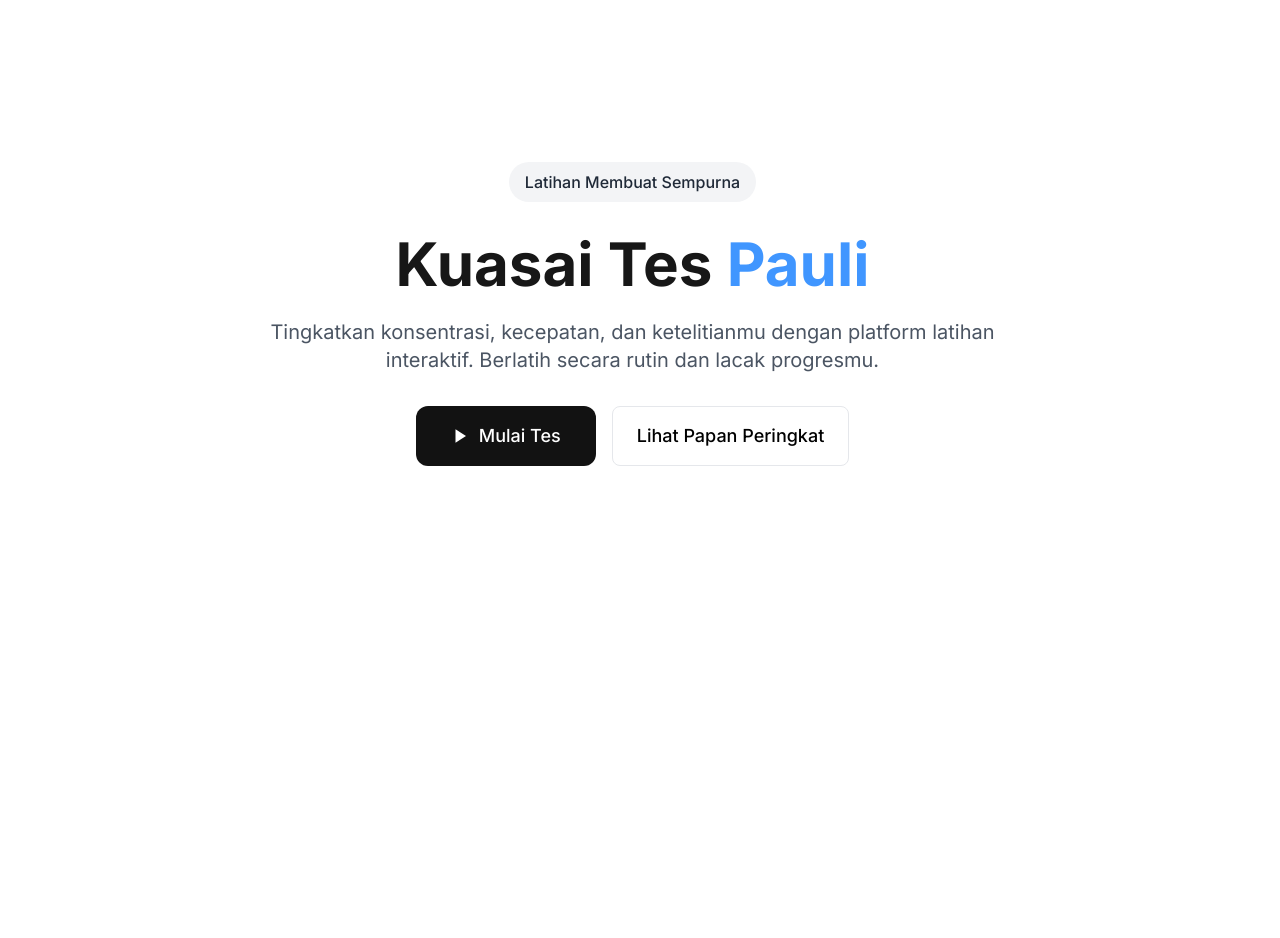
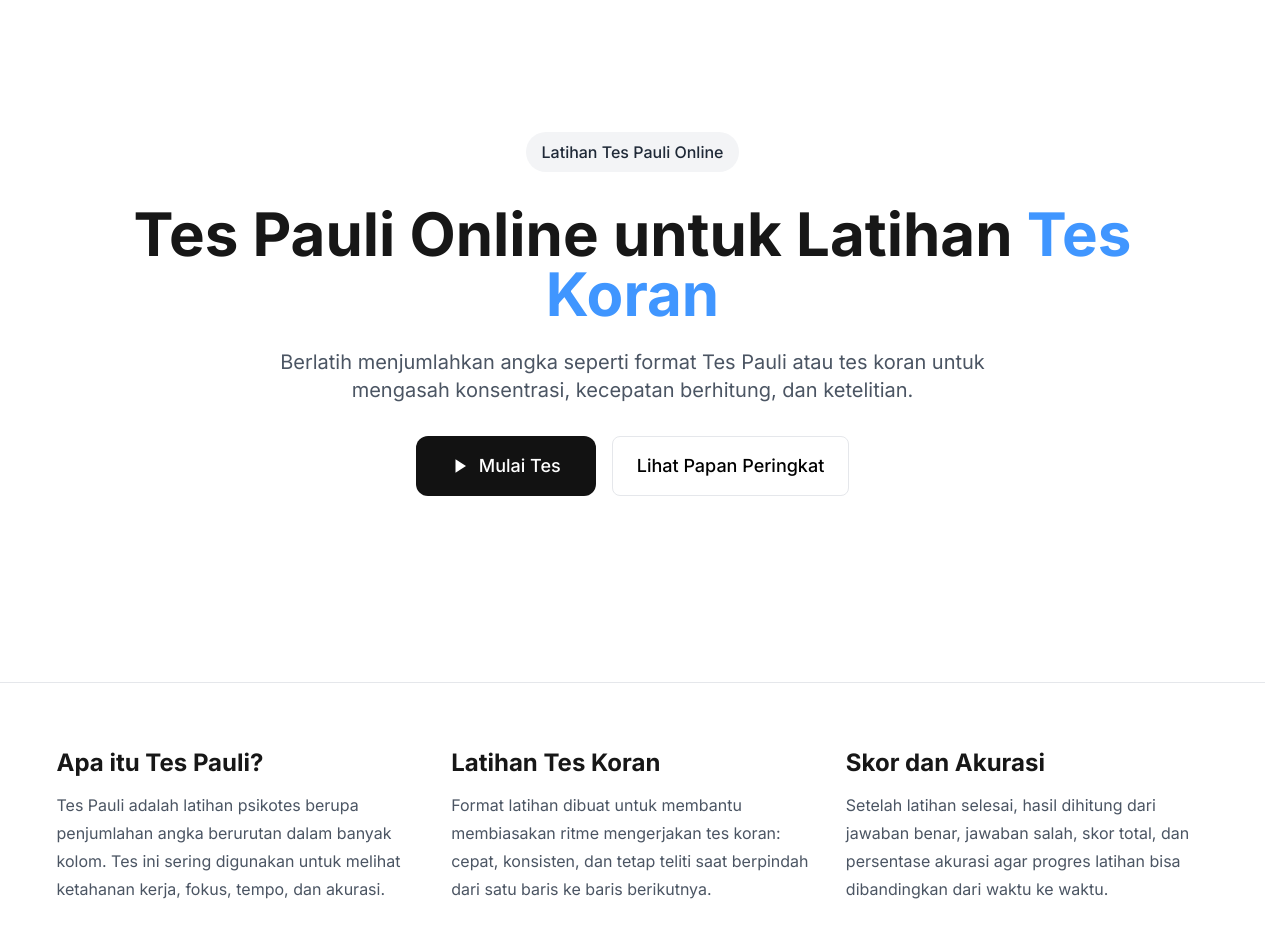
Before and after one commit to rifqyarifani/kraepelin-test, a Next.js app: page / in a window 1280 px wide. Shown: the part 120-1058 px from the top of the page. Before the commit the page ends 802 px from the top, so only its background shows below. Built offline with nearby package versions, Linux system fonts and the light colour scheme; no server answers.

Commit message:
Improve SEO and add Supabase keepalive

```diff
--- /dev/null
+++ b/app/api/keepalive/route.ts
@@ -0,0 +1,33 @@
+import { NextRequest, NextResponse } from "next/server";
+import { createClient } from "@/src/lib/supabase/server";
+
+export const dynamic = "force-dynamic";
+export const revalidate = 0;
+
+export async function GET(request: NextRequest) {
+  const cronSecret = process.env.CRON_SECRET;
+  const authHeader = request.headers.get("authorization");
+
+  if (cronSecret && authHeader !== `Bearer ${cronSecret}`) {
+    return NextResponse.json({ ok: false, error: "Unauthorized" }, { status: 401 });
+  }
+
+  const supabase = await createClient();
+  const { error } = await supabase
+    .from("leaderboard_entries")
+    .select("id")
+    .limit(1);
+
+  if (error) {
+    console.error("Supabase keepalive failed:", error);
+    return NextResponse.json(
+      { ok: false, error: "Keepalive failed" },
+      { status: 500 }
+    );
+  }
+
+  return NextResponse.json(
+    { ok: true, checkedAt: new Date().toISOString() },
+    { headers: { "Cache-Control": "no-store" } }
+  );
+}
--- a/app/layout.tsx
+++ b/app/layout.tsx
@@ -4,19 +4,54 @@ import "./globals.css";
 import Navbar from "./components/Navbar";
 import { Analytics } from "@vercel/analytics/react";
 import { SpeedInsights } from "@vercel/speed-insights/next";
+import { getSiteUrl, siteConfig } from "@/lib/site";
 
 const inter = Inter({ subsets: ["latin"] });
+const siteUrl = getSiteUrl();
 
 export const metadata: Metadata = {
-  title: "Tes Pauli — Latihan Konsentrasi & Kecepatan",
-  description:
-    "Latihan tes Pauli untuk meningkatkan konsentrasi, kecepatan, dan ketelitian. Berlatih secara rutin dan bersaing di papan peringkat.",
+  metadataBase: new URL(siteUrl),
+  applicationName: siteConfig.name,
+  title: {
+    default: siteConfig.title,
+    template: `%s | ${siteConfig.name}`,
+  },
+  description: siteConfig.description,
+  keywords: siteConfig.keywords,
+  authors: [{ name: siteConfig.name }],
+  creator: siteConfig.name,
+  publisher: siteConfig.name,
+  alternates: {
+    canonical: "/",
+    languages: {
+      id: "/",
+    },
+  },
+  robots: {
+    index: true,
+    follow: true,
+    googleBot: {
+      index: true,
+      follow: true,
+      "max-image-preview": "large",
+      "max-snippet": -1,
+      "max-video-preview": -1,
+    },
+  },
   openGraph: {
-    title: "Tes Pauli",
-    description: "Latihan konsentrasi, kecepatan, dan ketelitian.",
-    locale: "id_ID",
+    title: siteConfig.title,
+    description: siteConfig.description,
+    url: siteUrl,
+    siteName: siteConfig.name,
+    locale: siteConfig.locale,
     type: "website",
   },
+  twitter: {
+    card: "summary_large_image",
+    title: siteConfig.title,
+    description: siteConfig.description,
+  },
+  category: "education",
 };
 
 export const viewport: Viewport = {
--- a/app/leaderboard/page.tsx
+++ b/app/leaderboard/page.tsx
@@ -5,8 +5,12 @@ import { getLeaderboard } from "@/app/actions/leaderboard";
 export const revalidate = 60;
 
 export const metadata: Metadata = {
-  title: "Papan Peringkat — Tes Pauli",
-  description: "Lihat skor tertinggi dari seluruh pemain Tes Pauli.",
+  title: "Papan Peringkat Tes Pauli",
+  description:
+    "Lihat skor tertinggi latihan Tes Pauli online dan bandingkan hasil berdasarkan skor serta akurasi.",
+  alternates: {
+    canonical: "/leaderboard",
+  },
 };
 
 export default async function LeaderboardPage() {
--- a/app/page.tsx
+++ b/app/page.tsx
@@ -1,23 +1,56 @@
+import type { Metadata } from "next";
 import Link from "next/link";
 import { Play } from "lucide-react";
+import { getSiteUrl, siteConfig } from "@/lib/site";
+
+export const metadata: Metadata = {
+  title: siteConfig.title,
+  description: siteConfig.description,
+  alternates: {
+    canonical: "/",
+  },
+};
 
 export default function Home() {
+  const siteUrl = getSiteUrl();
+  const jsonLd = {
+    "@context": "https://schema.org",
+    "@type": "WebApplication",
+    name: "Tes Pauli Online",
+    alternateName: ["Latihan Tes Pauli", "Latihan Tes Koran"],
+    url: siteUrl,
+    applicationCategory: "EducationalApplication",
+    operatingSystem: "Web",
+    inLanguage: "id-ID",
+    description: siteConfig.description,
+    offers: {
+      "@type": "Offer",
+      price: "0",
+      priceCurrency: "IDR",
+    },
+  };
+
   return (
-    <main className="min-h-[calc(100vh-64px)] bg-white overflow-hidden flex flex-col items-center justify-center px-4">
-      <div className="max-w-6xl w-full text-center">
+    <main className="bg-white overflow-hidden">
+      <script
+        type="application/ld+json"
+        dangerouslySetInnerHTML={{ __html: JSON.stringify(jsonLd) }}
+      />
+      <section className="min-h-[calc(100vh-64px)] flex flex-col items-center justify-center px-4">
+        <div className="max-w-6xl w-full text-center">
         <div className="inline-block bg-gray-100 rounded-full px-4 py-2 mb-8">
           <span className="text-gray-800 font-medium">
-            Latihan Membuat Sempurna
+            Latihan Tes Pauli Online
           </span>
         </div>
 
         <h1 className="text-5xl md:text-6xl font-bold mb-6 leading-tight">
-          Kuasai Tes <span className="text-brand">Pauli</span>
+          Tes Pauli Online untuk Latihan <span className="text-brand">Tes Koran</span>
         </h1>
 
         <p className="text-gray-600 text-lg md:text-xl mb-8 max-w-3xl mx-auto">
-          Tingkatkan konsentrasi, kecepatan, dan ketelitianmu dengan platform
-          latihan interaktif. Berlatih secara rutin dan lacak progresmu.
+          Berlatih menjumlahkan angka seperti format Tes Pauli atau tes koran
+          untuk mengasah konsentrasi, kecepatan berhitung, dan ketelitian.
         </p>
 
         <div className="flex flex-col sm:flex-row gap-4 justify-center">
@@ -41,6 +74,36 @@ export default function Home() {
           </Link>
         </div>
       </div>
+      </section>
+
+      <section className="border-t border-gray-200 px-4 py-16">
+        <div className="max-w-6xl mx-auto grid gap-8 md:grid-cols-3">
+          <article>
+            <h2 className="text-2xl font-bold mb-3">Apa itu Tes Pauli?</h2>
+            <p className="text-gray-600 leading-7">
+              Tes Pauli adalah latihan psikotes berupa penjumlahan angka
+              berurutan dalam banyak kolom. Tes ini sering digunakan untuk
+              melihat ketahanan kerja, fokus, tempo, dan akurasi.
+            </p>
+          </article>
+          <article>
+            <h2 className="text-2xl font-bold mb-3">Latihan Tes Koran</h2>
+            <p className="text-gray-600 leading-7">
+              Format latihan dibuat untuk membantu membiasakan ritme
+              mengerjakan tes koran: cepat, konsisten, dan tetap teliti saat
+              berpindah dari satu baris ke baris berikutnya.
+            </p>
+          </article>
+          <article>
+            <h2 className="text-2xl font-bold mb-3">Skor dan Akurasi</h2>
+            <p className="text-gray-600 leading-7">
+              Setelah latihan selesai, hasil dihitung dari jawaban benar,
+              jawaban salah, skor total, dan persentase akurasi agar progres
+              latihan bisa dibandingkan dari waktu ke waktu.
+            </p>
+          </article>
+        </div>
+      </section>
     </main>
   );
 }
--- a/app/pauli/page.tsx
+++ b/app/pauli/page.tsx
@@ -2,9 +2,12 @@ import type { Metadata } from "next";
 import PauliTest from "./components/PauliTest";
 
 export const metadata: Metadata = {
-  title: "Tes Pauli — Mulai Latihan",
+  title: "Mulai Latihan Tes Pauli Online",
   description:
-    "Mulai latihan Tes Pauli: pilih durasi (1, 5, 15, 30, atau 60 menit) dan uji konsentrasi, kecepatan, serta ketelitianmu.",
+    "Mulai latihan Tes Pauli online dengan pilihan durasi 1, 5, 15, 30, atau 60 menit untuk melatih konsentrasi, kecepatan, dan ketelitian.",
+  alternates: {
+    canonical: "/pauli",
+  },
 };
 
 export default function PauliPage() {
--- /dev/null
+++ b/app/robots.ts
@@ -0,0 +1,15 @@
+import type { MetadataRoute } from "next";
+import { getSiteUrl } from "@/lib/site";
+
+export default function robots(): MetadataRoute.Robots {
+  const siteUrl = getSiteUrl();
+
+  return {
+    rules: {
+      userAgent: "*",
+      allow: "/",
+      disallow: ["/api/"],
+    },
+    sitemap: `${siteUrl}/sitemap.xml`,
+  };
+}
--- /dev/null
+++ b/app/sitemap.ts
@@ -0,0 +1,28 @@
+import type { MetadataRoute } from "next";
+import { getSiteUrl } from "@/lib/site";
+
+export default function sitemap(): MetadataRoute.Sitemap {
+  const siteUrl = getSiteUrl();
+  const lastModified = new Date();
+
+  return [
+    {
+      url: siteUrl,
+      lastModified,
+      changeFrequency: "weekly",
+      priority: 1,
+    },
+    {
+      url: `${siteUrl}/pauli`,
+      lastModified,
+      changeFrequency: "weekly",
+      priority: 0.9,
+    },
+    {
+      url: `${siteUrl}/leaderboard`,
+      lastModified,
+      changeFrequency: "daily",
+      priority: 0.6,
+    },
+  ];
+}
--- /dev/null
+++ b/lib/site.ts
@@ -0,0 +1,27 @@
+export const siteConfig = {
+  name: "Tes Pauli",
+  title: "Tes Pauli Online - Latihan Tes Koran Gratis",
+  description:
+    "Latihan Tes Pauli online untuk mengasah konsentrasi, kecepatan berhitung, dan ketelitian sebelum menghadapi tes koran atau psikotes kerja.",
+  locale: "id_ID",
+  keywords: [
+    "tes pauli",
+    "latihan tes pauli",
+    "tes pauli online",
+    "tes koran",
+    "latihan tes koran",
+    "psikotes pauli",
+    "kraepelin test",
+    "latihan psikotes kerja",
+  ],
+};
+
+export function getSiteUrl() {
+  const url =
+    process.env.NEXT_PUBLIC_SITE_URL ??
+    process.env.VERCEL_PROJECT_PRODUCTION_URL ??
+    process.env.VERCEL_URL ??
+    "http://localhost:3000";
+
+  return url.startsWith("http") ? url : `https://${url}`;
+}
```
Also changed, not shown: vercel.json (added), 2 other files (tests, documents, lock files or other folders).
